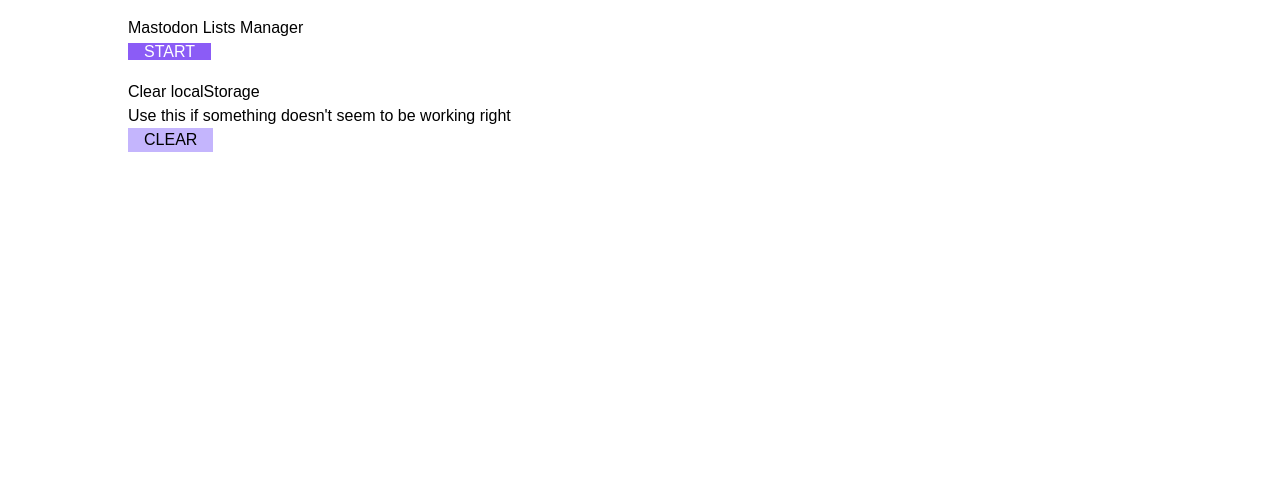
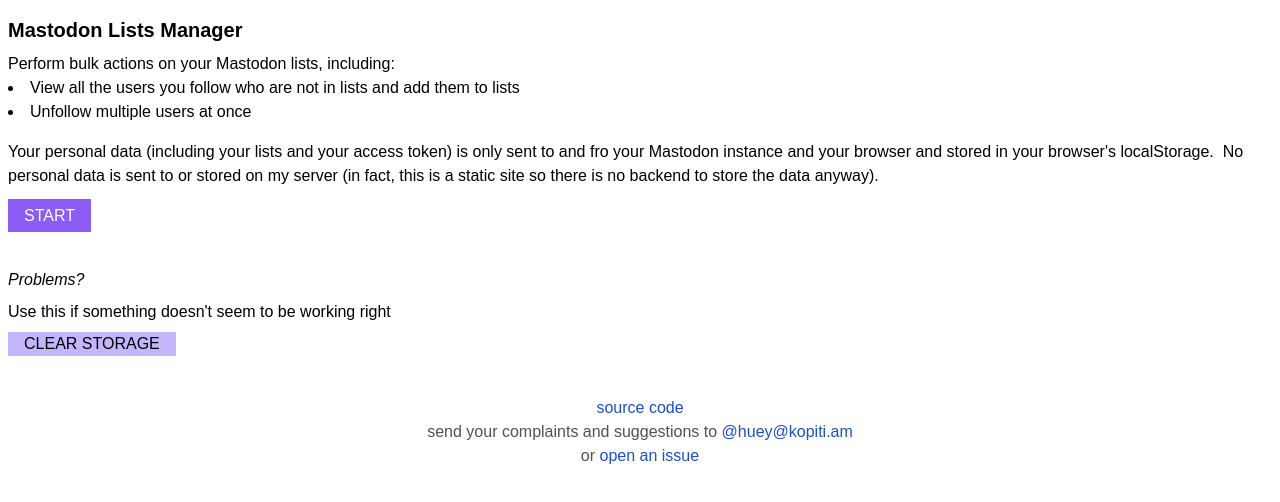
Before and after one commit to hueyy/mastodon-lists-manager, a Gatsby site: page / in a window 1280 px wide. Built offline with nearby package versions, Linux system fonts and the light colour scheme; Gatsby itself is replaced by a stand-in of ours.

Commit message:
feature: clean up a bit

```diff
--- a/src/components/AccountCard.tsx
+++ b/src/components/AccountCard.tsx
@@ -25,7 +25,7 @@
           target="_blank" rel="noreferrer"
         >@{account.acct}</a>
         {/* TODO: mitigate XSS risk */}
-        <div className="mt-2 prose max-w-none prose-a:text-blue-700" dangerouslySetInnerHTML={{ __html: account.note}} />
+        <div className="mt-2 text-sm prose max-w-none prose-a:text-blue-700" dangerouslySetInnerHTML={{ __html: account.note}} />
       </div>
     </div>
   )
--- a/src/components/Container.tsx
+++ b/src/components/Container.tsx
@@ -7,7 +7,7 @@
 
 const Container: React.FC<Props> = ({ className, children }) => {
   return (
-    <main className={`max-w-screen-lg h-screen mx-auto py-4 ${className}`}>
+    <main className={`max-w-screen-xl h-screen mx-auto px-2 py-4 ${className}`}>
       {children}
     </main>
   )
--- a/src/components/PrimaryButton.tsx
+++ b/src/components/PrimaryButton.tsx
@@ -18,7 +18,7 @@
   isLoading = false,
   loadingText = ``,
 }) => {
-  const aggregateClassName= `px-4 bg-violet-500 text-white ${className}`
+  const aggregateClassName= `px-4 py-2 bg-violet-500 text-white ${className}`
   const content = isLoading ? loadingText: children
   if(href){
     return (
--- a/src/pages/index.tsx
+++ b/src/pages/index.tsx
@@ -8,19 +8,42 @@
 const IndexPage: React.FC<PageProps> = () => {
   const onClickClear = React.useCallback(() => {
     Storage.User.clearAll()
+    window.alert(`Cleared your localStorage!`)
   }, [])
   return (
     <Container>
-      <h1>Mastodon Lists Manager</h1>
+      <h1 className="font-bold text-xl mb-2">Mastodon Lists Manager</h1>
+      <p>
+        Perform bulk actions on your Mastodon lists, including:
+      </p>
+      <ul className="list-disc list-inside mb-4">
+        <li>View all the users you follow who are not in lists and add them to lists</li>
+        <li>Unfollow multiple users at once</li>
+      </ul>
+
+      <p className="mb-4">
+        Your personal data (including your lists and your access token) is only sent to and fro your Mastodon instance and your browser and stored in your browser's localStorage.&nbsp;
+        No personal data is sent to or stored on my server (in fact, this is a static site so there is no backend to store the data anyway).
+      </p>
+
       <PrimaryButton href="/set_instance">START</PrimaryButton>
 
-      <div className="mt-4">
-        <label>Clear localStorage</label>
-        <p>Use this if something doesn't seem to be working right</p>
+      <div className="mt-10">
+        <em>Problems?</em>
+        <p className="my-2">Use this if something doesn't seem to be working right</p>
         <SecondaryButton onClick={onClickClear}>
-          CLEAR
+          CLEAR STORAGE
         </SecondaryButton>
       </div>
+
+      <footer className="mt-10 text-neutral-600 text-center">
+        <p>
+          <a href="https://github.com/hueyy/mastodon-lists-manager">source code</a>
+        </p>
+        <p>
+          send your complaints and suggestions to <a href="https://kopiti.am/@huey">@huey@kopiti.am</a><br />or <a href="https://github.com/hueyy/mastodon-lists-manager/issues?q=is%3Aissue+is%3Aopen+sort%3Aupdated-desc">open an issue</a>
+        </p>
+      </footer>
     </Container>
   )
 }
--- a/src/pages/lists_manage.tsx
+++ b/src/pages/lists_manage.tsx
@@ -78,10 +78,18 @@
     setUnfollowAction(val => !val)
   }, [])
 
+  if (isFetching){
+    return (
+      <Container>
+        <p>Fetching data...</p>
+      </Container>
+    )
+  }
+
   return (
     <Container>
       <SecondaryButton onClick={fetchData}>Re-fetch data</SecondaryButton>
-      <small>Last updated: {lastUpdated === null ? `never` : lastUpdated?.toLocaleString()}</small>
+      <small className="ml-2">Last updated: {lastUpdated === null ? `never` : lastUpdated?.toLocaleString()}</small>
 
       <h2 className="mt-4">
         Accounts you follow that are not in any list ({unlistedAccounts.length}):
@@ -108,7 +116,7 @@
               return (
                 <div className={className} onClick={onChange} key={list.id}>
                   <label className="cursor-pointer">
-                    {list.title}
+                    {list.title} ({list.accounts.length})
                   </label>
                   <CheckBox
                     checked={isSelected}
@@ -133,11 +141,6 @@
         </PrimaryButton>
       </div>
 
-      {
-        isFetching
-          ? (<p>Fetching data...</p>)
-          : null
-      }
       <ListTable className="block overflow-scroll h-full" table={table} />
     </Container>
   )
--- a/src/pages/set_instance.tsx
+++ b/src/pages/set_instance.tsx
@@ -35,7 +35,8 @@
       </p>
 
       <TextInput
-        placeholder="mastodon.social"
+        className="my-4"
+        placeholder="mastodon.sdf.org"
         value={homeInstance}
         onChange={onHomeInstanceChange}
         onEnter={saveHomeInstance}
```
Also changed, not shown: README.md, 2 other files.
